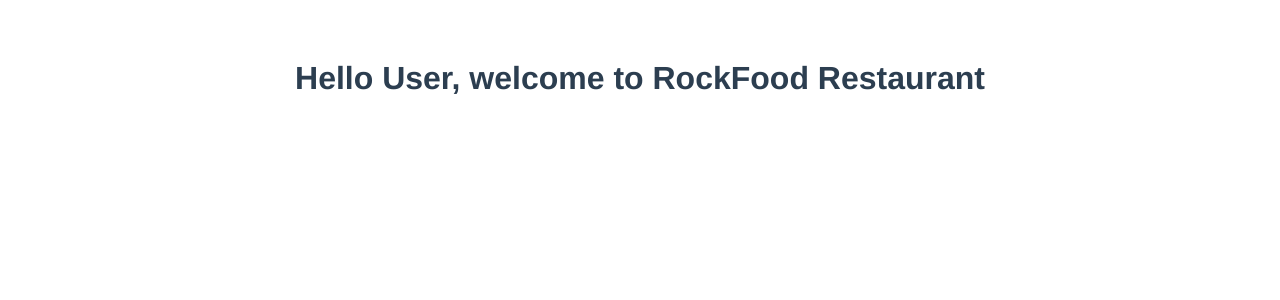
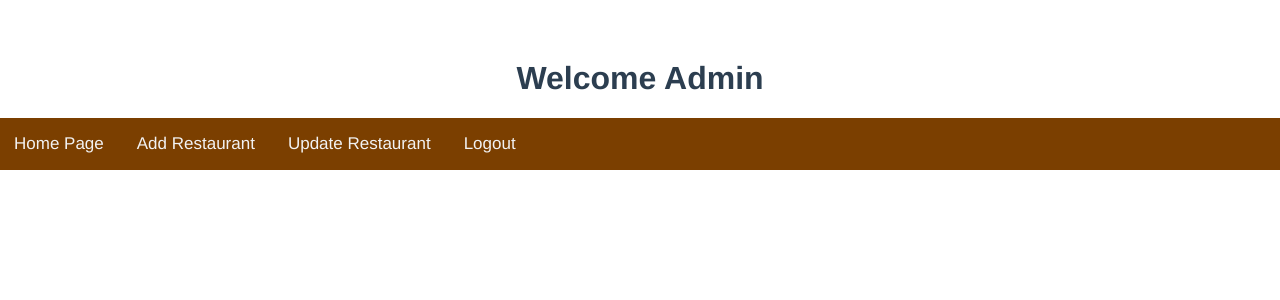
Before and after one commit to jacquelinejacque/Restaurant_Management, a Vue app: page /home in a window 1280 px wide. Shown: the top 300 px of the page. Built offline with nearby package versions, Linux system fonts and the light colour scheme; the HTML template or start-up script is replaced by a standard one.

Commit message:
adminHeader, Logout

```diff
--- a/package.json
+++ b/package.json
@@ -10,7 +10,6 @@
   "dependencies": {
     "axios": "^1.7.3",
     "core-js": "^3.8.3",
-    "path-browserify": "^1.0.1",
     "vue": "^3.2.13",
     "vue-router": "^4.4.2"
   },
@@ -21,7 +20,8 @@
     "@vue/cli-plugin-eslint": "~5.0.0",
     "@vue/cli-service": "~5.0.0",
     "eslint": "^7.32.0",
-    "eslint-plugin-vue": "^8.0.3"
+    "eslint-plugin-vue": "^8.0.3",
+    "path-browserify": "^1.0.1"
   },
   "eslintConfig": {
     "root": true,
--- a/src/App.vue
+++ b/src/App.vue
@@ -12,6 +12,10 @@ export default {
 </script>
 
 <style>
+body{
+  padding: 0;
+  margin: 0;
+}
 #app {
   font-family: Avenir, Helvetica, Arial, sans-serif;
   -webkit-font-smoothing: antialiased;
--- /dev/null
+++ b/src/components/AdminHeader.vue
@@ -0,0 +1,44 @@
+<template>
+    <h1>Welcome Admin</h1>
+    <div class="nav">
+        <a href="#">Home Page</a>
+        <a href="#">Add Restaurant</a>
+        <a href="#">Update Restaurant</a>
+        <a v-on:click="logout" href="#">Logout</a>
+    </div>
+</template>
+
+<script>
+
+export default{
+    name : 'AdminHeader',
+    methods:{
+        logout(){
+            localStorage.clear();
+            this.$router.push({name :'LoginPage'});
+        }
+    }
+
+
+}
+</script>
+
+<style>
+    .nav{
+        background-color:  #7B3F00;
+        overflow: hidden;
+    }
+    .nav a{
+        float: left;
+        color: #f2f2f2;
+        padding: 16px 14px;
+        text-align: center;
+        font-size: 17px;
+        text-decoration: none;
+        margin-right: 5px;
+    }
+    .nav a:hover{
+        background: #ddd;
+        color: #333;
+    }
+</style>
--- a/src/components/Home.vue
+++ /dev/null
@@ -1,9 +0,0 @@
-<template>
-  <h1>Hello User, welcome to RockFood Restaurant</h1>
-</template>
-
-<script>
-export default {
-  name: 'HomePage'
-}
-</script>
--- /dev/null
+++ b/src/components/HomePage.vue
@@ -0,0 +1,13 @@
+<template>
+  <Header/>
+</template>
+
+<script>
+import Header from './AdminHeader.vue';
+export default {
+  name: 'HomePage',
+  components: {
+    Header
+  }
+}
+</script>
--- a/src/components/Login.vue
+++ b/src/components/Login.vue
@@ -7,6 +7,9 @@
       <input v-model="password" type="password" placeholder="Enter password">
       <button @click="login">Login</button>
       <div v-if="errorMessage" class="error">{{ errorMessage }}</div>
+      <p>
+        <router-link to= '/'>SignUp</router-link>
+      </p>
     </div>
   </div>
 </template>
--- a/src/components/SignUp.vue
+++ b/src/components/SignUp.vue
@@ -21,6 +21,9 @@
 
       <button @click="signUp">Sign Up</button>
       <div v-if="errorMessage" class="error">{{ errorMessage }}</div>
+      <p>
+        <router-link to= '/login'>Login</router-link>
+      </p>
     </div>
   </div>
 </template>
@@ -140,6 +143,9 @@ export default {
   cursor: pointer;
 }
 
+.register p router-link{
+  color: #7B3F00;
+}
 .error {
   color: red;
   text-align: center;
--- a/src/router.js
+++ b/src/router.js
@@ -1,12 +1,12 @@
 import { createRouter, createWebHistory } from 'vue-router';
-import Home from './components/Home.vue';
+import HomePage from './components/HomePage.vue'; // Updated import to match the new component name
 import SignUp from './components/SignUp.vue';
 import Login from './components/Login.vue';
 
 const routes = [
-  { path: '/home', component: Home },
+  { path: '/home', component: HomePage }, // Updated component name here
   { path: '/', component: SignUp },
-  { path: '/login', component: Login}
+  { path: '/login', component: Login, name: 'LoginPage' }
 ];
 
 const router = createRouter({
--- a/webpack.config.js
+++ b/webpack.config.js
@@ -1,10 +1,9 @@
-const path = require('path');
-
+// webpack.config.js
 module.exports = {
   resolve: {
     fallback: {
-      fs: false,
-      path: require.resolve('path-browserify')
+      "fs": false,
+      "path": false
     }
   }
 };
```
Also changed, not shown: 1 other file (tests, documents, lock files or other folders).
